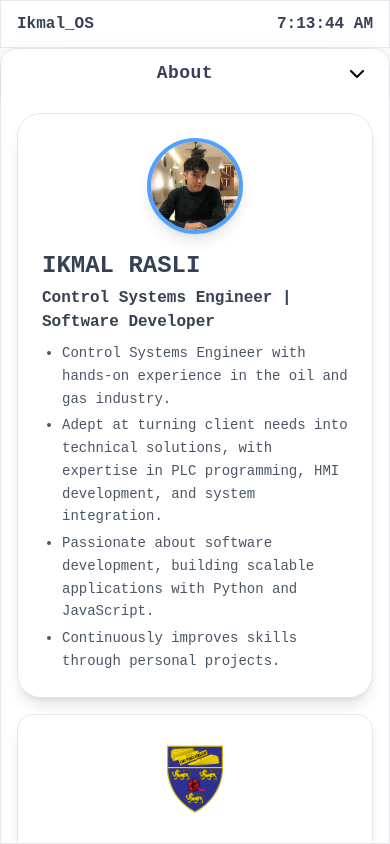
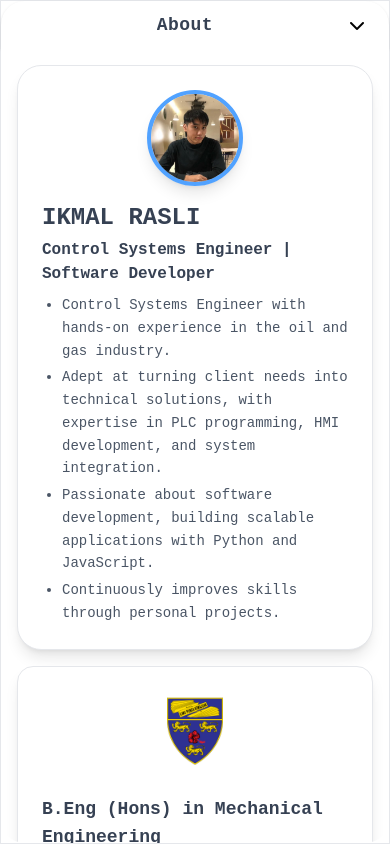
Before and after one commit to ikmalrasli/ikmalrasli.github.io, a Vue app: page / in a window 390 px wide. Both pictures are taken after a click on the button 64 px from the left and 755 px from the top of the page. Built offline with nearby package versions, Linux system fonts and the light colour scheme.

Commit message:
1. maximize window on mobile screen 2. slide down animation when closed (and faster time)

```diff
--- a/src/App.vue
+++ b/src/App.vue
@@ -102,6 +102,22 @@ export default {
       }
     },
     closeWindow(icon) {
+      if (this.isMobile) {
+        const el = document.getElementById(`window-${icon}`)
+        if (el) {
+          el.classList.add('slide-down')
+          setTimeout(() => {
+            this.openWindows = this.openWindows.filter(win => win !== icon)
+            delete this.windowStates[icon]
+            if (this.openWindows.length > 0) {
+              this.bringToFront(this.openWindows[this.openWindows.length - 1])
+            } else {
+              this.dockHovered = false
+            }
+          }, 200)
+          return
+        }
+      }
       this.openWindows = this.openWindows.filter(win => win !== icon)
       delete this.windowStates[icon]
       if (this.openWindows.length > 0) {
@@ -148,17 +164,16 @@ export default {
     },
     getWindowStyle(icon) {
       const state = this.windowStates[icon] || {}
-      const topBarHeight = 48
-
       if (this.isMobile) {
         return {
           left: 0,
-          top: `${topBarHeight}px`,
+          top: 0,
           width: '100vw',
-          height: `calc(100vh - ${topBarHeight}px)`,
+          height: '100vh',
           zIndex: state.zIndex || 1
         }
       }
+      const topBarHeight = 48
       return {
         left: `${Math.min(state.x || 0, window.innerWidth - 100)}px`,
         top: `${Math.max(state.y || topBarHeight, topBarHeight)}px`,
@@ -258,10 +273,14 @@ export default {
     </div>
 
     <!-- Popup Windows -->
-    <div v-for="icon in openWindows" :key="icon" class="fixed z-50 w-[100vw] md:max-w-3xl" :id="`window-${icon}`"
-      :style="getWindowStyle(icon)" @click="bringToFront(icon)">
-      <div
-        class="flex md:max-h-[85vh] flex-col bg-white border border-gray-200 rounded-t-2xl md:rounded-3xl shadow-2xl w-full h-full">
+    <div v-for="icon in openWindows" :key="icon" :class="[
+      'fixed z-50',
+      isMobile ? 'w-screen h-screen top-0 left-0 rounded-none' : 'w-[100vw] md:max-w-3xl',
+    ]" :id="`window-${icon}`" :style="getWindowStyle(icon)" @click="bringToFront(icon)">
+      <div :class="[
+        'flex flex-col bg-white border border-gray-200 shadow-2xl w-full h-full',
+        isMobile ? 'rounded-none max-h-none' : 'md:max-h-[85vh] rounded-t-2xl md:rounded-3xl'
+      ]">
         <!-- Window Header -->
         <div class="flex items-center justify-between py-2 px-4 rounded-t-3xl md:bg-gray-50 shadow-sm select-none"
           @mousedown="e => startDrag(e, icon)" @touchstart="e => startDrag(e, icon)">
@@ -321,7 +340,7 @@ export default {
 @keyframes slideUp {
   from {
     transform: translateY(100%);
-    opacity: 0;
+    opacity: 1;
   }
 
   to {
@@ -330,7 +349,23 @@ export default {
   }
 }
 
+@keyframes slideDown {
+  from {
+    transform: translateY(0);
+    opacity: 1;
+  }
+
+  to {
+    transform: translateY(100%);
+    opacity: 1;
+  }
+}
+
 .slide-up {
-  animation: slideUp 0.4s ease-out forwards;
+  animation: slideUp 0.2s ease-out forwards;
+}
+
+.slide-down {
+  animation: slideDown 0.2s ease-in forwards;
 }
 </style>
```
